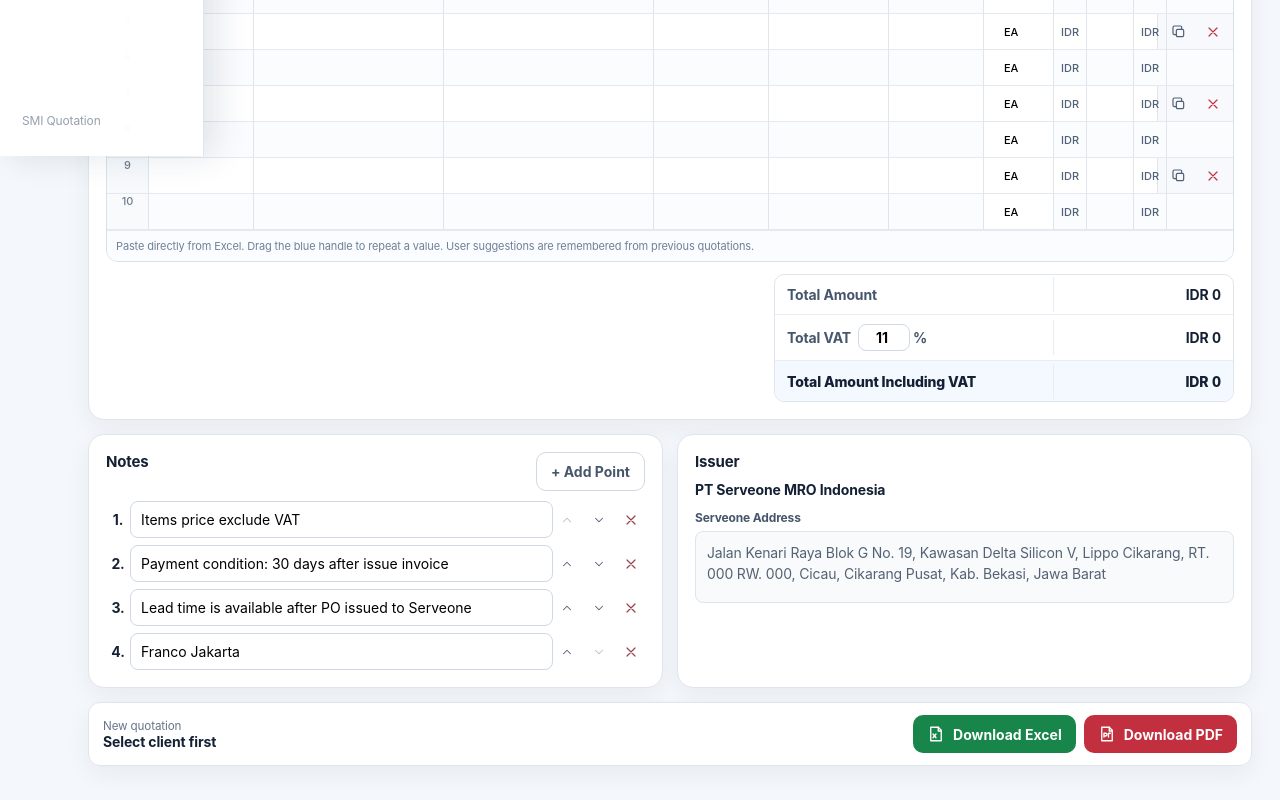
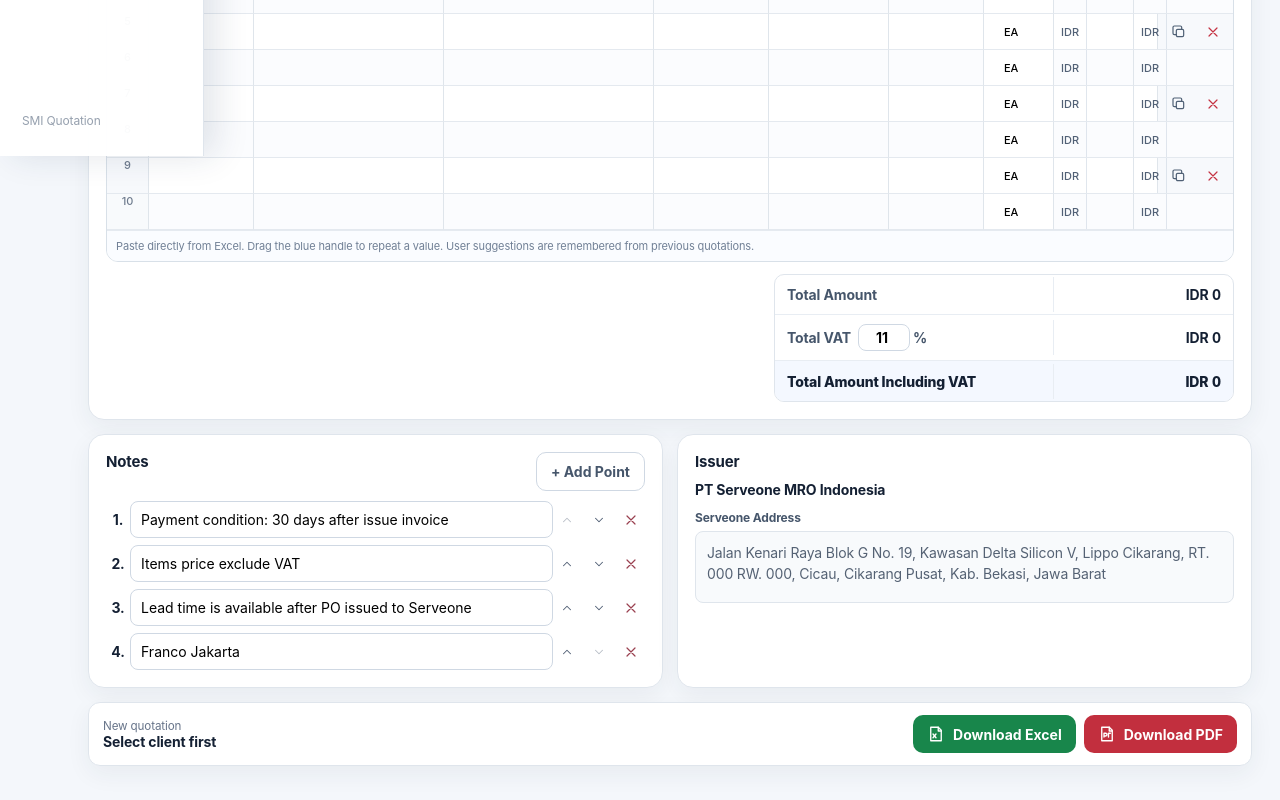
Before and after one commit to ikhsanadityaaa/serveone-quotation, a Next.js app: page / in a window 1280 px wide. Shown: the part 644-1444 px from the top of the page. Built offline with nearby package versions, Linux system fonts and the light colour scheme; no server answers; the database is empty.

Commit message:
Persist quotation notes order

```diff
--- a/components/QuotationApp.tsx
+++ b/components/QuotationApp.tsx
@@ -9,6 +9,12 @@ import UiIcon from './UiIcon';
 import LoadingOverlay from './LoadingOverlay';
 const todayJakarta=()=>new Intl.DateTimeFormat('en-CA',{timeZone:'Asia/Jakarta'}).format(new Date());
 const tenRows=()=>Array.from({length:10},()=>blankRow());
+const DEFAULT_NOTES=[
+ 'Payment condition: 30 days after issue invoice',
+ 'Items price exclude VAT',
+ 'Lead time is available after PO issued to Serveone',
+ 'Franco Jakarta',
+];
 const PREF_KEY='serveone-create-quotation-preferences';
 const alpha=(a:string,b:string)=>a.localeCompare(b,undefined,{sensitivity:'base'});
 type RequiredField='date'|'validity'|'sales'|'client'|'attention';
@@ -16,13 +22,13 @@ export default function QuotationApp(){
  const sp=useSearchParams(),router=useRouter();const reloadId=sp.get('reload');
  const [sales,setSales]=useState<SalesPerson[]>([]),[members,setMembers]=useState<MemberRecord[]>([]),[directors,setDirectors]=useState<Director[]>([]),[uoms,setUoms]=useState<Uom[]>([]);
  const [salesId,setSalesId]=useState(''),[clientId,setClientId]=useState(''),[clientName,setClientName]=useState('');
- const [attention,setAttention]=useState(''),[address,setAddress]=useState(''),[items,setItems]=useState<QuoteItem[]>(tenRows()),[notes,setNotes]=useState<string[]>(['Items price exclude VAT','Payment condition: 30 days after issue invoice','Lead time is available after PO issued to Serveone','Franco Jakarta']);
+ const [attention,setAttention]=useState(''),[address,setAddress]=useState(''),[items,setItems]=useState<QuoteItem[]>(tenRows()),[notes,setNotes]=useState<string[]>(()=>[...DEFAULT_NOTES]);
  const [date,setDate]=useState(todayJakarta()),[validity,setValidity]=useState(30),[vatRate,setVatRate]=useState(11),[rfq,setRfq]=useState('');
  const [companyAddress,setCompanyAddress]=useState(COMPANY_ADDRESS);
  const [quotationId,setQuotationId]=useState<string|null>(null),[quotationNo,setQuotationNo]=useState(''),[originalContent,setOriginalContent]=useState<QuoteContent|null>(null),[busy,setBusy]=useState<'excel'|'pdf'|null>(null),[msg,setMsg]=useState(''),[rowsToAdd,setRowsToAdd]=useState(10);
  const [masterLoading,setMasterLoading]=useState(true),[quoteLoading,setQuoteLoading]=useState(!!reloadId),[invalid,setInvalid]=useState<Set<RequiredField>>(new Set());
  useEffect(()=>{(async()=>{setMasterLoading(true);try{const r=await fetch('/api/masters',{cache:'no-store'});const j=await r.json();if(!r.ok)return setMsg(j.error||'Failed to load database');setSales((j.sales||[]).sort((a:SalesPerson,b:SalesPerson)=>alpha(a.name,b.name)));setMembers(j.members||[]);setDirectors(j.directors||[]);setUoms(j.uoms||[]);if(reloadId)return;setCompanyAddress(String(j.companyAddress||COMPANY_ADDRESS));let saved:{salesId?:string;vatRate?:number}={};try{saved=JSON.parse(localStorage.getItem(PREF_KEY)||'{}')}catch{}if(Number.isFinite(Number(saved.vatRate)))setVatRate(Number(saved.vatRate));const savedSales=(j.sales||[]).find((x:SalesPerson)=>x.id===saved.salesId&&x.active!==false);setSalesId(savedSales?.id||'');setClientId('');setClientName('');setAttention('');setAddress('')}finally{setMasterLoading(false)}})()},[reloadId]);
- useEffect(()=>{if(!reloadId){setQuoteLoading(false);return};(async()=>{setQuoteLoading(true);try{const r=await fetch(`/api/quotation/${reloadId}`,{cache:'no-store'});const q:StoredQuotation=await r.json();if(!r.ok)return setMsg((q as any).error||'Failed to reload');const c=q.content;setQuotationId(q.id);setQuotationNo(q.quotation_no);setOriginalContent(c);setDate(c.quotationDate);setValidity(c.validityDays);setVatRate(Number.isFinite(Number(c.vatRate))?Number(c.vatRate):11);setRfq(c.rfqNo||'');setSalesId(c.salesId);setClientId(c.clientId);setClientName(c.clientName||'');setAttention(c.attention||'');setAddress(c.address||'');setCompanyAddress(c.companyAddress||COMPANY_ADDRESS);setItems([...c.items,...Array.from({length:Math.max(0,10-c.items.length)},()=>blankRow())]);setNotes(c.notes?.length?[...c.notes]:['Items price exclude VAT','Payment condition: 30 days after issue invoice','Lead time is available after PO issued to Serveone','Franco Jakarta']);setMsg(`Loaded ${q.quotation_no}. If the final content is unchanged, the same quotation number will be reused.`)}finally{setQuoteLoading(false)}})()},[reloadId]);
+ useEffect(()=>{if(!reloadId){setQuoteLoading(false);return};(async()=>{setQuoteLoading(true);try{const r=await fetch(`/api/quotation/${reloadId}`,{cache:'no-store'});const q:StoredQuotation=await r.json();if(!r.ok)return setMsg((q as any).error||'Failed to reload');const c=q.content;setQuotationId(q.id);setQuotationNo(q.quotation_no);setOriginalContent(c);setDate(c.quotationDate);setValidity(c.validityDays);setVatRate(Number.isFinite(Number(c.vatRate))?Number(c.vatRate):11);setRfq(c.rfqNo||'');setSalesId(c.salesId);setClientId(c.clientId);setClientName(c.clientName||'');setAttention(c.attention||'');setAddress(c.address||'');setCompanyAddress(c.companyAddress||COMPANY_ADDRESS);setItems([...c.items,...Array.from({length:Math.max(0,10-c.items.length)},()=>blankRow())]);setNotes(c.notes?.length?[...c.notes]:[...DEFAULT_NOTES]);setMsg(`Loaded ${q.quotation_no}. If the final content is unchanged, the same quotation number will be reused.`)}finally{setQuoteLoading(false)}})()},[reloadId]);
  const sale=sales.find(x=>x.id===salesId),director=directors.find(x=>x.active!==false)||directors[0]||({id:'static-mr-herry',name:'Mr. Herry',title:'President Director',signature_path:'/signature-mr-herry.png',active:true} as Director);
  const clientGroups=useMemo(()=>{const byName=new Map<string,MemberRecord>();for(const m of members){const key=m.op_unit_name.trim();if(key&&!byName.has(key.toLowerCase()))byName.set(key.toLowerCase(),m)}return [...byName.values()].sort((a,b)=>alpha(a.op_unit_name,b.op_unit_name))},[members]);
  const clientRows=useMemo(()=>clientName?members.filter(m=>m.op_unit_name===clientName&&m.active!==false).sort((a,b)=>alpha(a.member_name,b.member_name)):[],[members,clientName]);
```
Also changed, not shown: 1 other file (tests, documents, lock files or other folders).
